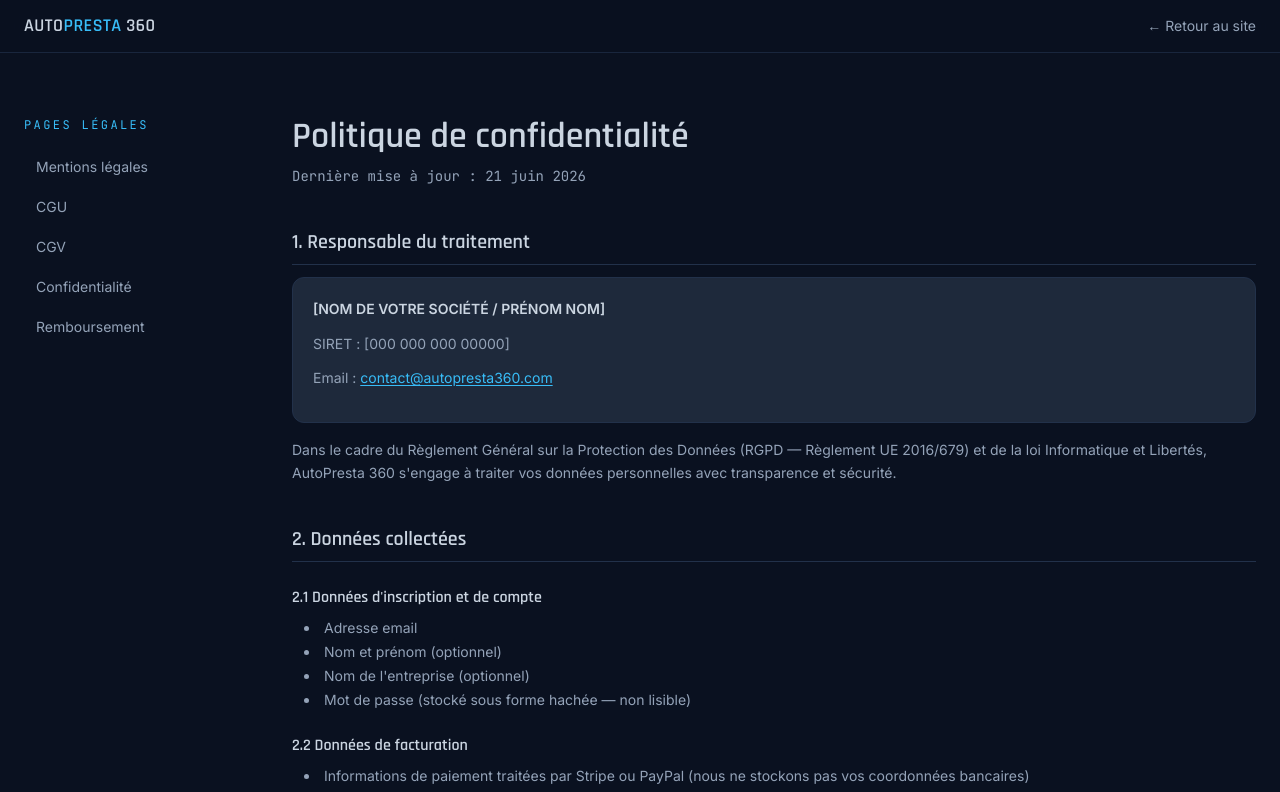
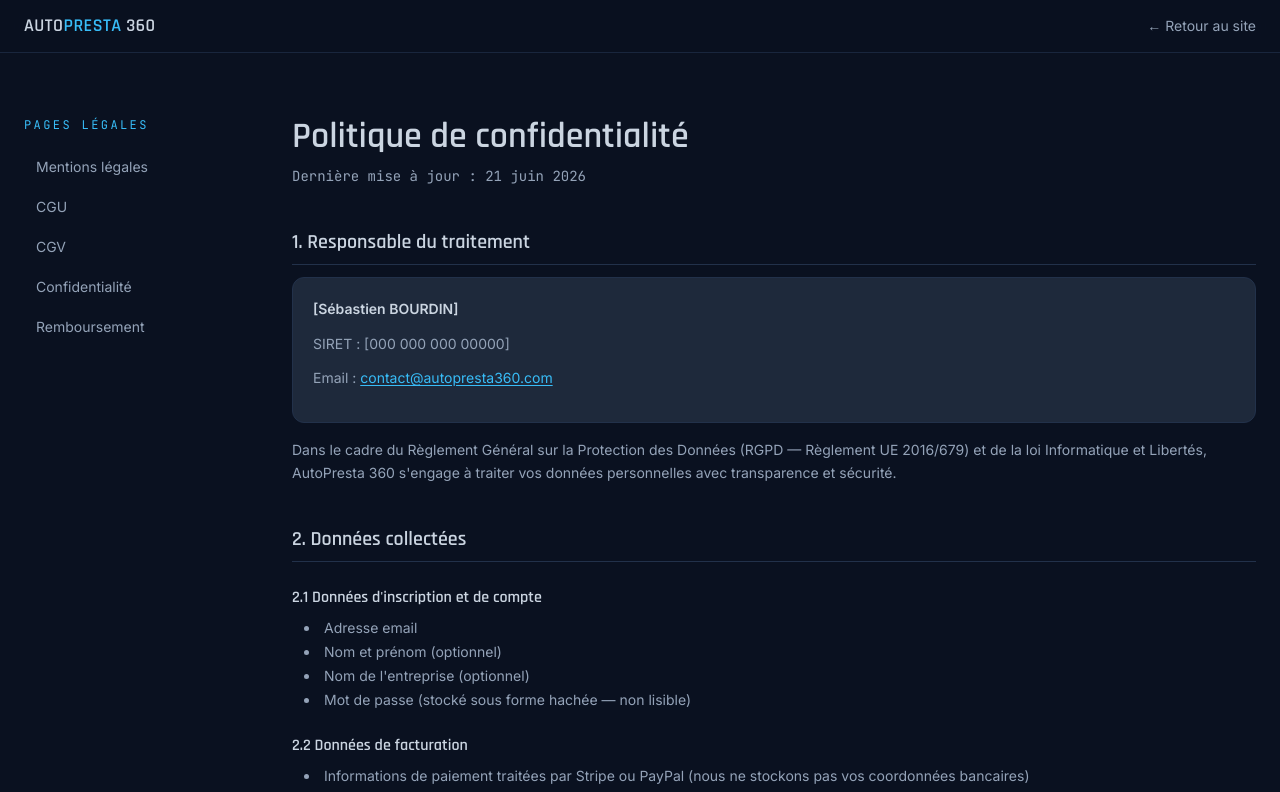
Before and after one commit to impactsolution45-pixel/autopresta360-site, a Next.js app: page /confidentialite in a window 1280 px wide. Shown: the top 792 px of the page. Built offline with nearby package versions, Linux system fonts and the light colour scheme.

Commit message:
Update company name in privacy policy section

```diff
--- a/app/confidentialite/page.tsx
+++ b/app/confidentialite/page.tsx
@@ -11,7 +11,7 @@ export default function Confidentialite() {
       <section>
         <h2>1. Responsable du traitement</h2>
         <div className="info-block">
-          <p><strong>[NOM DE VOTRE SOCIÉTÉ / PRÉNOM NOM]</strong></p>
+          <p><strong>[Sébastien BOURDIN]</strong></p>
           <p>SIRET : [000 000 000 00000]</p>
           <p>Email : <a href="mailto:contact@autopresta360.com">contact@autopresta360.com</a></p>
         </div>
```
